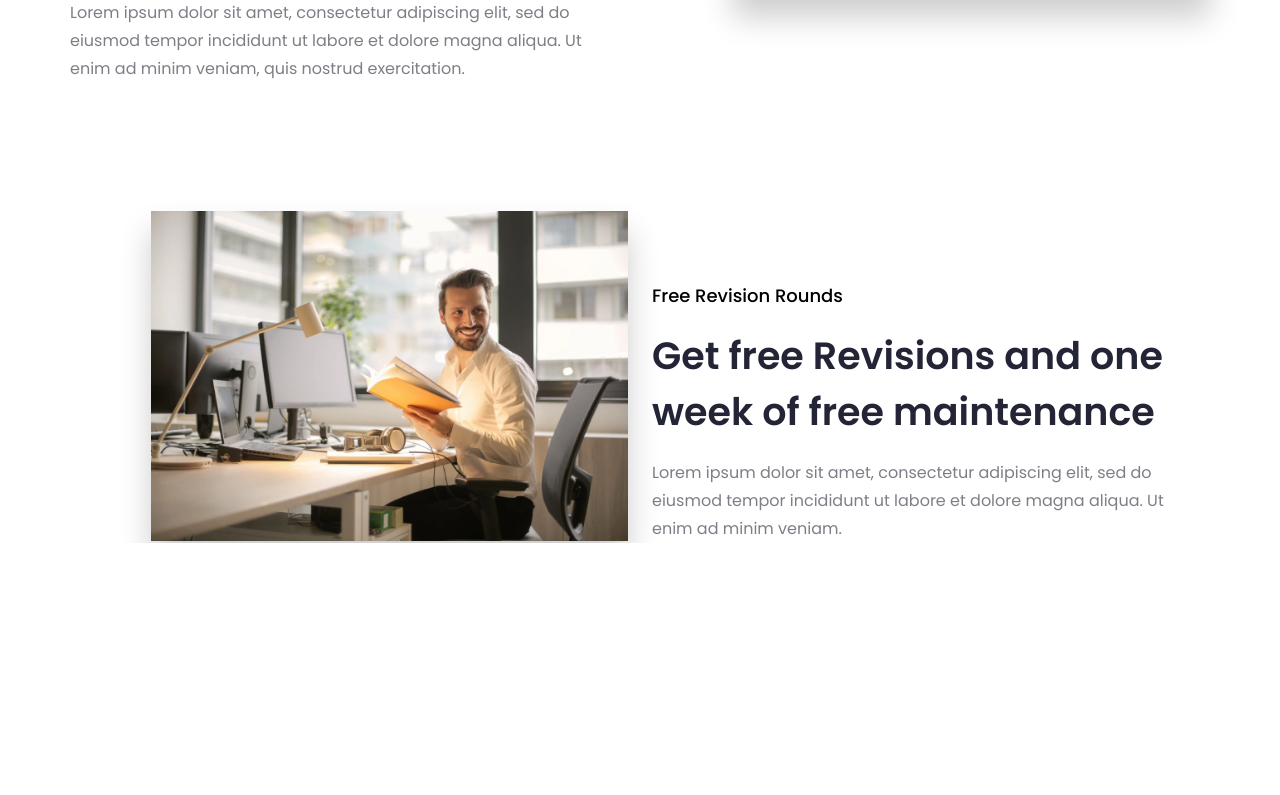
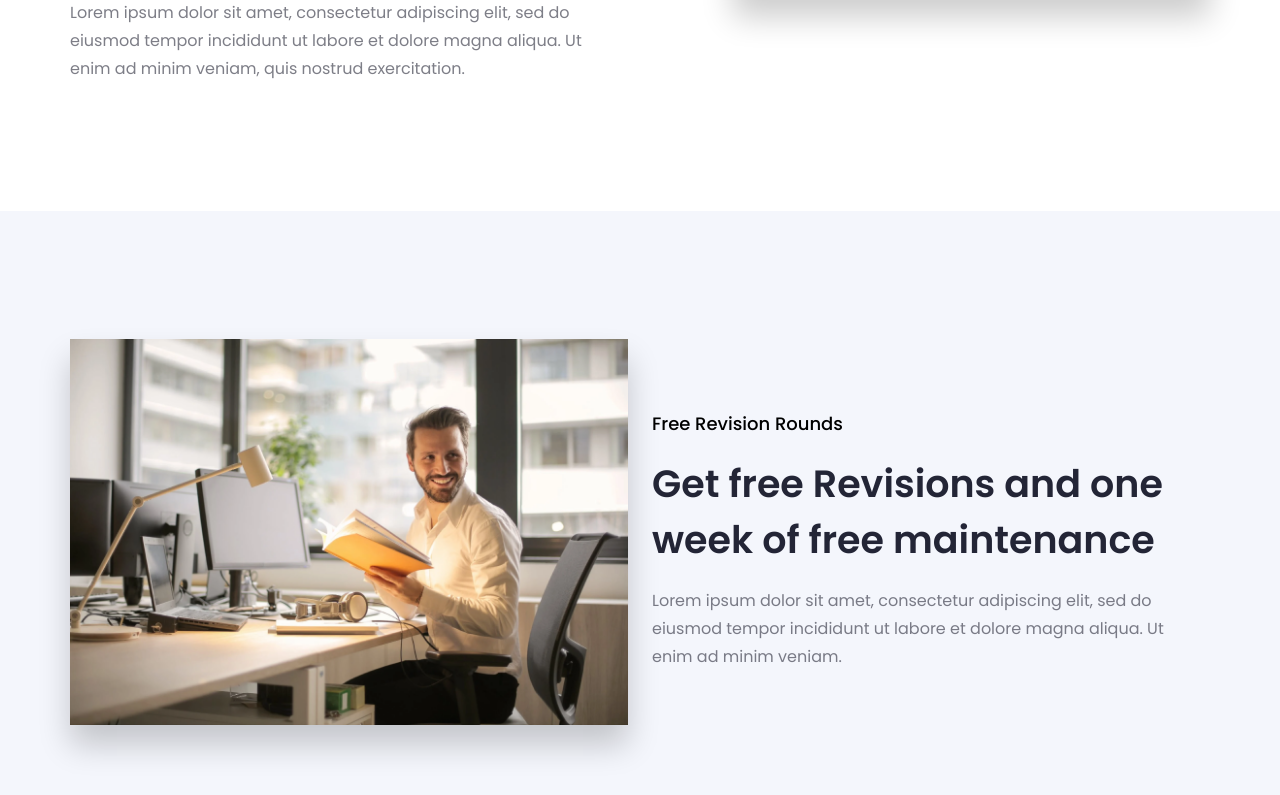
Before and after one commit to yasinn-arafat/Finsweet-Features, a plain HTML site: page index.html in a window 1280 px wide. Shown: the part 2017-2812 px from the top of the page. Before the commit the page ends 2560 px from the top, so only its background shows below. Drawn offline with nearby package versions, Linux system fonts and the light colour scheme.

Commit message:
Maintenance part css done

```diff
--- a/css/style.css
+++ b/css/style.css
@@ -269,3 +269,17 @@ body {
 /* ================================================
             Client Part Css End
 ===================================================*/
+
+/* ================================================
+            Maintenance Part Css Start
+===================================================*/
+#maintenance_part {
+  padding: 128px 0;
+  background: var(--Grey, #f4f6fc);
+}
+#maintenance_part .client_img {
+  margin-left: 0;
+}
+/* ================================================
+            Maintenance Part Css End
+===================================================*/
```
